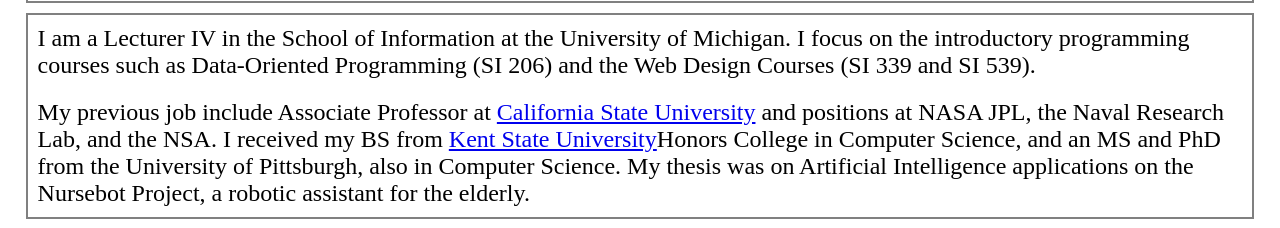
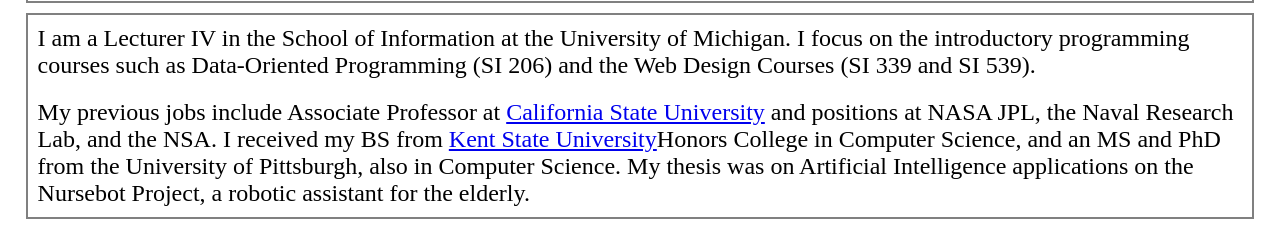
Before and after one commit to ehanafi/ehanafi.github.io, a plain HTML site: page index.html in a window 1280 px wide. Shown: the part 199-427 px from the top of the page. Drawn offline with Linux system fonts and the light colour scheme.

Commit message:
test change revert

```diff
--- a/index.html
+++ b/index.html
@@ -30,7 +30,7 @@
 
 		<p>I am a Lecturer IV in the School of Information at the University of Michigan. I focus on the introductory programming courses such as Data-Oriented Programming (SI 206) and the Web Design Courses (SI 339 and SI 539).</p>
 
-		<p>My previous job include Associate Professor at <a href = "http://www.csulb.edu">California State University</a> and positions at NASA JPL, the Naval Research Lab, and the NSA. I received my BS from <a href = "http://www.kent.edu">Kent State University</a>Honors College in Computer Science, and an MS and PhD from the University of Pittsburgh, also in Computer Science. My thesis was on Artificial Intelligence applications on the Nursebot Project, a robotic assistant for the elderly.</p>
+		<p>My previous jobs include Associate Professor at <a href = "http://www.csulb.edu">California State University</a> and positions at NASA JPL, the Naval Research Lab, and the NSA. I received my BS from <a href = "http://www.kent.edu">Kent State University</a>Honors College in Computer Science, and an MS and PhD from the University of Pittsburgh, also in Computer Science. My thesis was on Artificial Intelligence applications on the Nursebot Project, a robotic assistant for the elderly.</p>
 	</main>
 
 	<footer>
```
